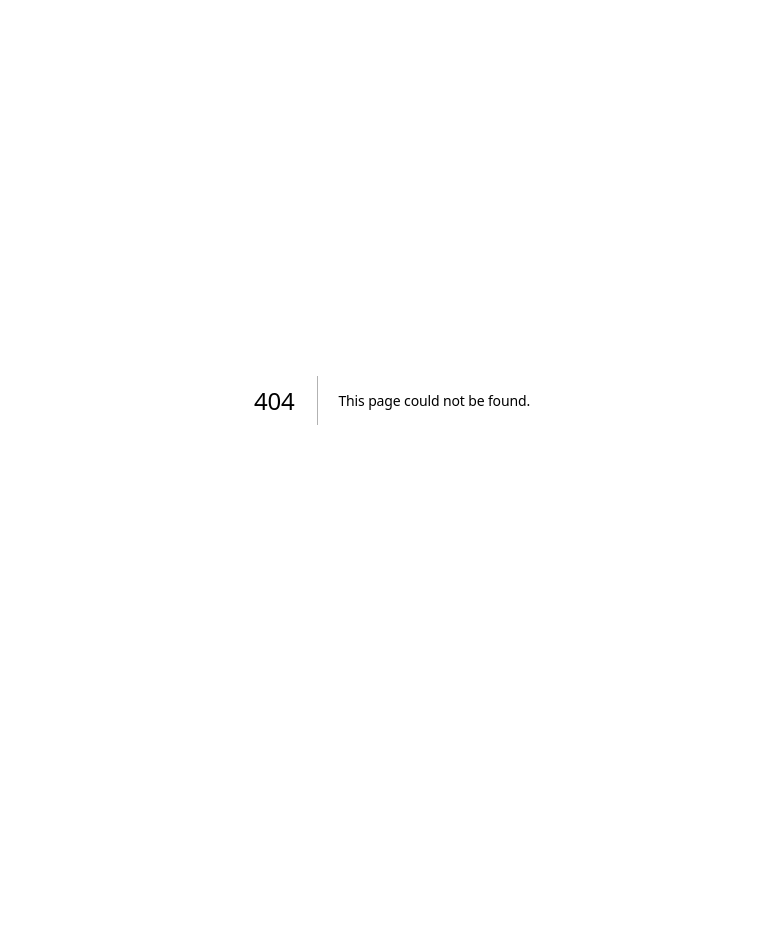
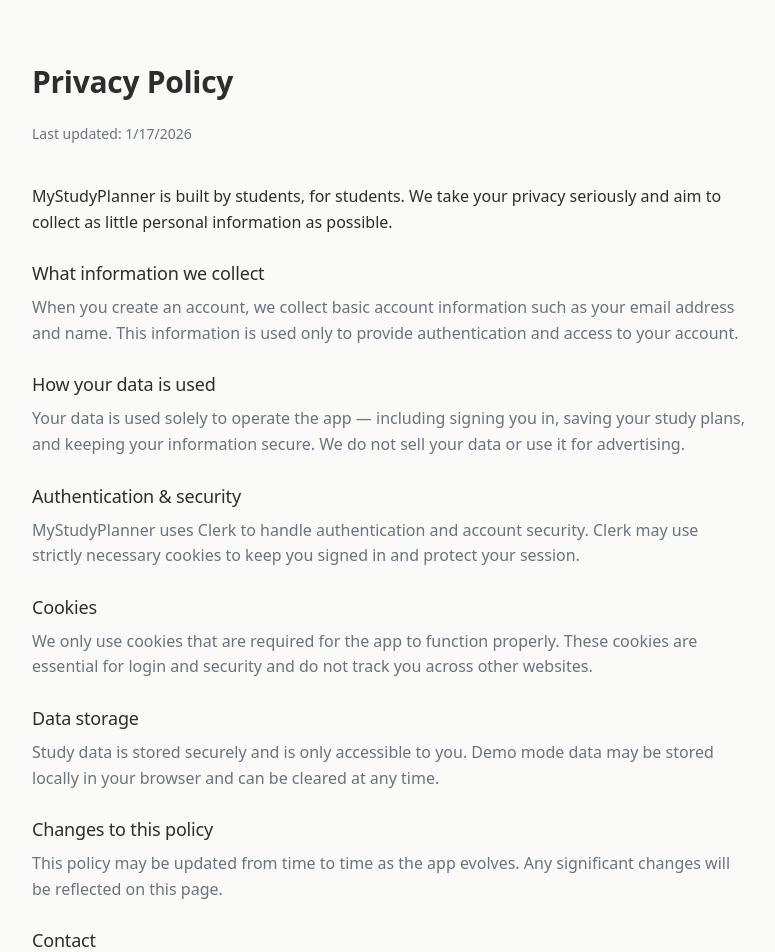
Before and after one commit to kaicrotty88/MyStudyPlanner, a Next.js app: page /privacy in a window 1280 px wide. Before the commit this address had no page. Shown: the top 952 px of the page, without its empty margins (248-1023 px from the left). Before the commit the page ends 800 px from the top, so only its background shows below. Built offline with nearby package versions, Linux system fonts and the light colour scheme.

Commit message:
terms + conditions

```diff
--- a/app/page.tsx
+++ b/app/page.tsx
@@ -83,8 +83,8 @@ export default async function Page() {
                     Plan your workload
                   </div>
                   <div className="mt-1 text-sm text-muted-foreground">
-                    Use the calendar to plan study sessions, see your week,
-                    and organise assessments and deadlines.
+                    Use the calendar to plan study sessions, see your week, and
+                    organise assessments and deadlines.
                   </div>
                 </div>
 
@@ -126,12 +126,31 @@ export default async function Page() {
             <div className="text-xs text-muted-foreground">
               © {new Date().getFullYear()} MyStudyPlanner
             </div>
-            <div className="flex items-center gap-4 text-xs">
-              <Link href="/demo" className="text-muted-foreground hover:text-foreground">
+
+            <div className="flex flex-wrap items-center gap-x-4 gap-y-2 text-xs">
+              <Link
+                href="/demo"
+                className="text-muted-foreground hover:text-foreground transition"
+              >
                 Demo
               </Link>
-              <Link href="/sign-in" className="text-muted-foreground hover:text-foreground">
+              <Link
+                href="/sign-in"
+                className="text-muted-foreground hover:text-foreground transition"
+              >
                 Sign in
+              </Link>
+              <Link
+                href="/privacy"
+                className="text-muted-foreground hover:text-foreground transition"
+              >
+                Privacy
+              </Link>
+              <Link
+                href="/terms"
+                className="text-muted-foreground hover:text-foreground transition"
+              >
+                Terms
               </Link>
             </div>
           </div>
--- /dev/null
+++ b/app/privacy/page.tsx
@@ -0,0 +1,82 @@
+export default function PrivacyPage() {
+  return (
+    <main className="mx-auto max-w-3xl px-6 py-16">
+      <h1 className="text-3xl font-semibold text-foreground">
+        Privacy Policy
+      </h1>
+
+      <p className="mt-6 text-sm text-muted-foreground">
+        Last updated: {new Date().toLocaleDateString()}
+      </p>
+
+      <div className="mt-10 space-y-6 text-base text-foreground">
+        <p>
+          MyStudyPlanner is built by students, for students. We take your
+          privacy seriously and aim to collect as little personal information
+          as possible.
+        </p>
+
+        <section>
+          <h2 className="text-lg font-medium">What information we collect</h2>
+          <p className="mt-2 text-muted-foreground">
+            When you create an account, we collect basic account information
+            such as your email address and name. This information is used only
+            to provide authentication and access to your account.
+          </p>
+        </section>
+
+        <section>
+          <h2 className="text-lg font-medium">How your data is used</h2>
+          <p className="mt-2 text-muted-foreground">
+            Your data is used solely to operate the app — including signing you
+            in, saving your study plans, and keeping your information secure.
+            We do not sell your data or use it for advertising.
+          </p>
+        </section>
+
+        <section>
+          <h2 className="text-lg font-medium">Authentication & security</h2>
+          <p className="mt-2 text-muted-foreground">
+            MyStudyPlanner uses Clerk to handle authentication and account
+            security. Clerk may use strictly necessary cookies to keep you
+            signed in and protect your session.
+          </p>
+        </section>
+
+        <section>
+          <h2 className="text-lg font-medium">Cookies</h2>
+          <p className="mt-2 text-muted-foreground">
+            We only use cookies that are required for the app to function
+            properly. These cookies are essential for login and security and
+            do not track you across other websites.
+          </p>
+        </section>
+
+        <section>
+          <h2 className="text-lg font-medium">Data storage</h2>
+          <p className="mt-2 text-muted-foreground">
+            Study data is stored securely and is only accessible to you. Demo
+            mode data may be stored locally in your browser and can be cleared
+            at any time.
+          </p>
+        </section>
+
+        <section>
+          <h2 className="text-lg font-medium">Changes to this policy</h2>
+          <p className="mt-2 text-muted-foreground">
+            This policy may be updated from time to time as the app evolves.
+            Any significant changes will be reflected on this page.
+          </p>
+        </section>
+
+        <section>
+          <h2 className="text-lg font-medium">Contact</h2>
+          <p className="mt-2 text-muted-foreground">
+            If you have questions about privacy or data usage, you can contact
+            us via the details provided on the website.
+          </p>
+        </section>
+      </div>
+    </main>
+  );
+}
--- /dev/null
+++ b/app/terms/page.tsx
@@ -0,0 +1,73 @@
+export default function TermsPage() {
+  return (
+    <main className="mx-auto max-w-3xl px-6 py-16">
+      <h1 className="text-3xl font-semibold text-foreground">
+        Terms of Use
+      </h1>
+
+      <p className="mt-6 text-sm text-muted-foreground">
+        Last updated: {new Date().toLocaleDateString()}
+      </p>
+
+      <div className="mt-10 space-y-6 text-base text-foreground">
+        <p>
+          By using MyStudyPlanner, you agree to the following terms. These terms
+          are designed to keep the app fair, safe, and usable for everyone.
+        </p>
+
+        <section>
+          <h2 className="text-lg font-medium">Purpose of the app</h2>
+          <p className="mt-2 text-muted-foreground">
+            MyStudyPlanner is a study planning tool intended to help students
+            organise their workload. It does not provide academic advice or
+            guarantee academic outcomes.
+          </p>
+        </section>
+
+        <section>
+          <h2 className="text-lg font-medium">User responsibility</h2>
+          <p className="mt-2 text-muted-foreground">
+            You are responsible for how you use the app and for the accuracy of
+            the information you enter. MyStudyPlanner should be used as a
+            support tool, not a replacement for school requirements or
+            deadlines.
+          </p>
+        </section>
+
+        <section>
+          <h2 className="text-lg font-medium">Availability</h2>
+          <p className="mt-2 text-muted-foreground">
+            We aim to keep the app available and reliable, but we cannot
+            guarantee uninterrupted access. Features may change or be removed
+            as the app develops.
+          </p>
+        </section>
+
+        <section>
+          <h2 className="text-lg font-medium">Accounts</h2>
+          <p className="mt-2 text-muted-foreground">
+            You are responsible for maintaining the security of your account.
+            Do not share your login details with others.
+          </p>
+        </section>
+
+        <section>
+          <h2 className="text-lg font-medium">Limitation of liability</h2>
+          <p className="mt-2 text-muted-foreground">
+            MyStudyPlanner is provided “as is”. We are not responsible for any
+            loss of data, missed deadlines, or outcomes resulting from use of
+            the app.
+          </p>
+        </section>
+
+        <section>
+          <h2 className="text-lg font-medium">Changes to these terms</h2>
+          <p className="mt-2 text-muted-foreground">
+            These terms may be updated occasionally. Continued use of the app
+            means you accept any changes.
+          </p>
+        </section>
+      </div>
+    </main>
+  );
+}
--- a/components/settings.tsx
+++ b/components/settings.tsx
@@ -1,5 +1,6 @@
 "use client";
 import React, { useEffect, useMemo, useState } from "react";
+import Link from "next/link";
 import { Plus, Edit2, Trash2, Trash, ChevronDown } from "lucide-react";
 
 interface Subject {
@@ -700,6 +701,29 @@ export function Settings({
             {clearButtonLabel}
           </button>
         </div>
+
+        {/* Legal */}
+        <div className="rounded-2xl border border-border bg-card shadow-sm px-5 py-4">
+          <div className="text-sm font-semibold text-foreground">Legal</div>
+          <div className="mt-1 text-xs text-muted-foreground">
+            Privacy and terms.
+          </div>
+
+          <div className="mt-4 flex flex-wrap items-center gap-x-4 gap-y-2 text-sm">
+            <Link
+              href="/privacy"
+              className="text-muted-foreground hover:text-foreground transition"
+            >
+              Privacy Policy
+            </Link>
+            <Link
+              href="/terms"
+              className="text-muted-foreground hover:text-foreground transition"
+            >
+              Terms of Use
+            </Link>
+          </div>
+        </div>
       </div>
 
       {/* Contact */}
```
